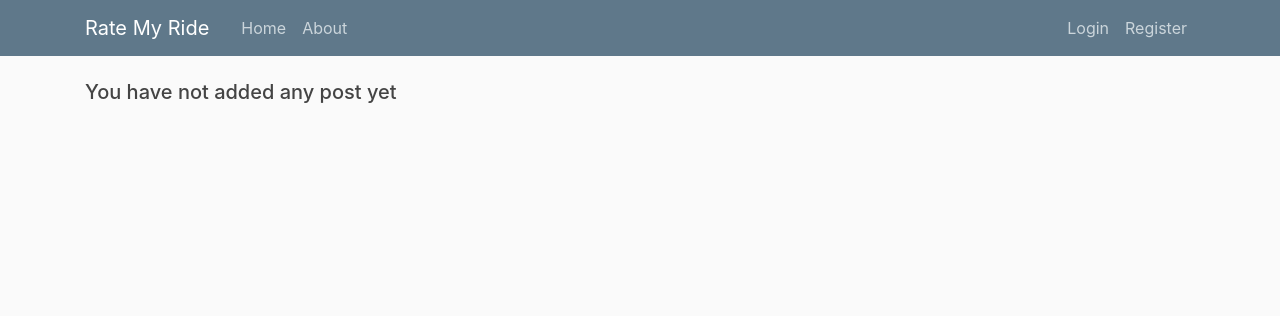
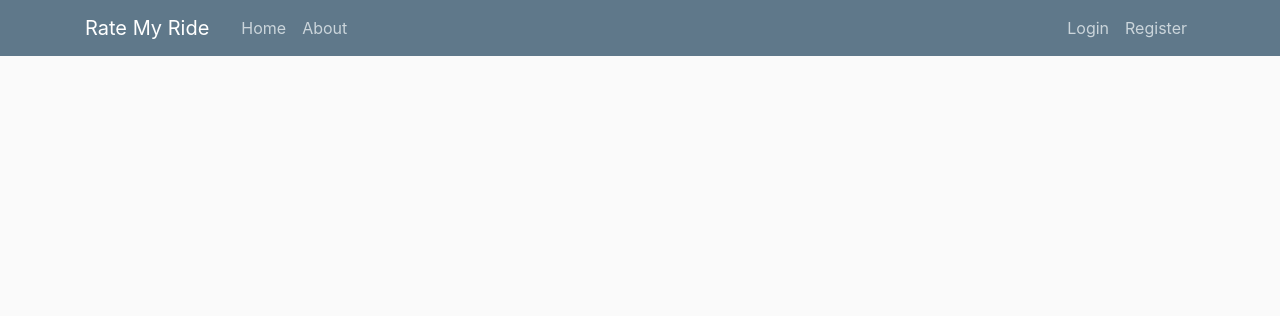
Before and after one commit to pallavidogra/RateMyRide, a Django app: page / in a window 1280 px wide. Shown: the top 316 px of the page. Run offline with Django 3.2, Linux system fonts and the light colour scheme; data comes from the database, SQL or seed files in the repository; some libraries are stand-ins or nearby versions.

Commit message:
removed if from home template

```diff
--- a/main/templates/main/home.html
+++ b/main/templates/main/home.html
@@ -2,7 +2,6 @@
 
 {% block blkContent %}
 
-  {% if keyPosts%}
     <!-- Grid row -->
     <div class="gallery" id="gallery">
       {% for post in keyPosts %}
@@ -15,8 +14,6 @@
         </a>
       {% endfor %}
     </div>
-  {% else %}
-    <h5>You have not added any post yet</h5>
-  {% endif %}
+
 
 {% endblock blkContent %}
```
